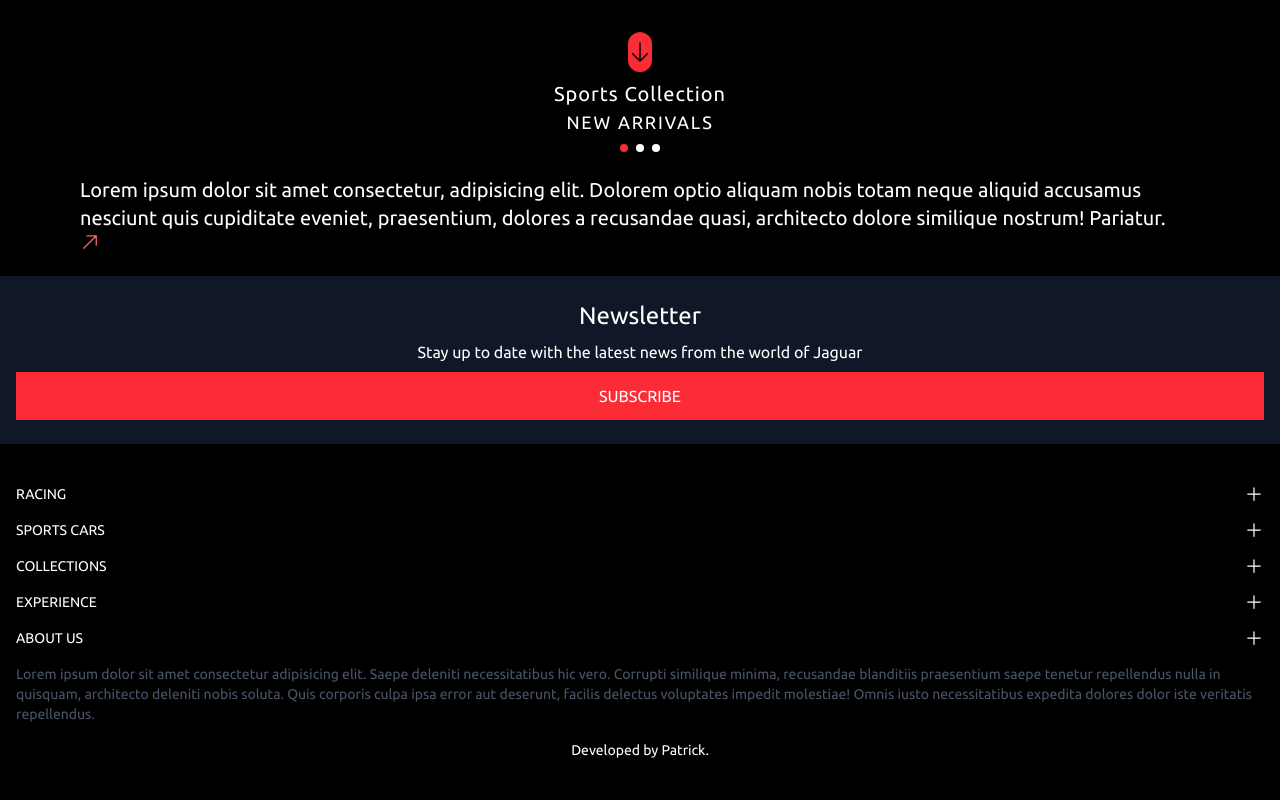
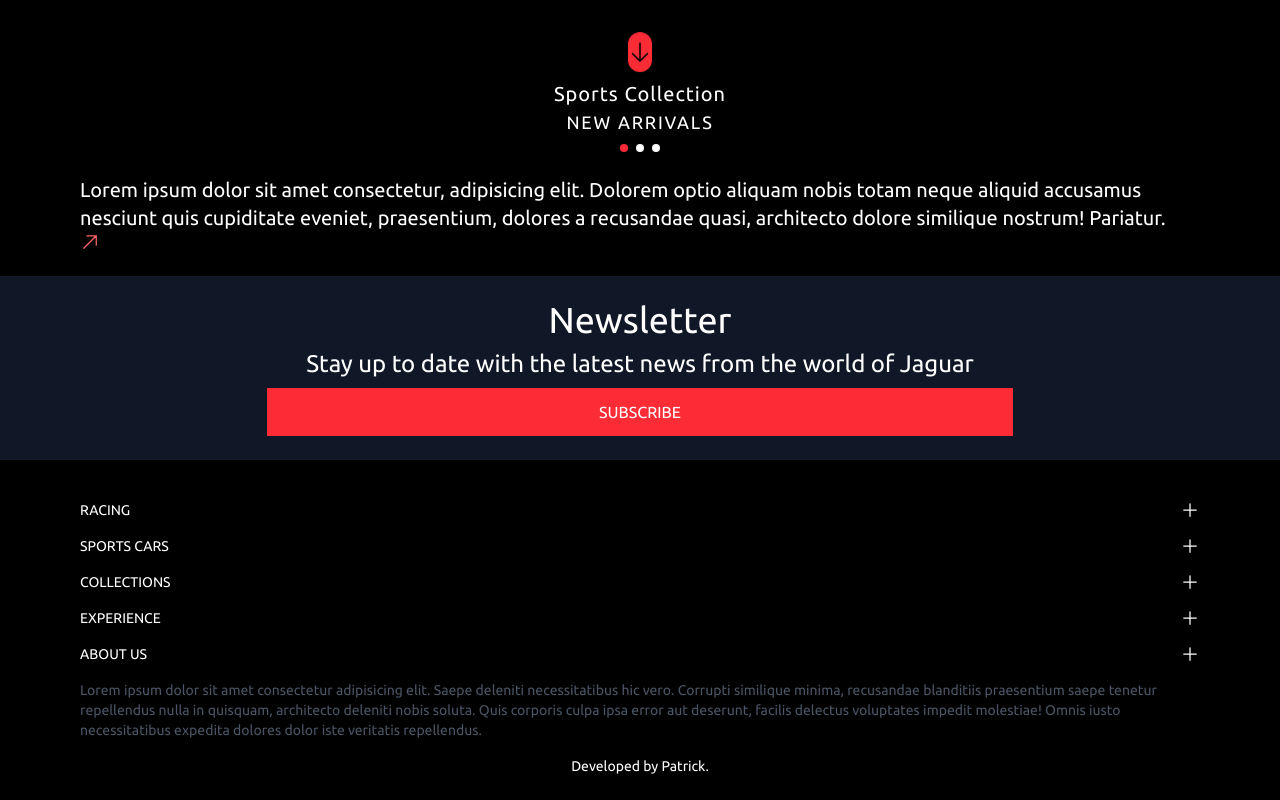
Before and after one commit to pacheko-ke/jaguar-motors, a React (Vite) app: page / in a window 1280 px wide. Shown: the part 706-1506 px from the top of the page. Built offline with nearby package versions, Linux system fonts and the light colour scheme.

Commit message:
responsive footer

```diff
--- a/src/components/Footer.jsx
+++ b/src/components/Footer.jsx
@@ -2,7 +2,7 @@
 
 export default function Footer() {
     return (
-        <div className='pb-6 text-white flex flex-col gap-y-4 text-sm pt-10 px-4'>
+        <div className='pb-6 text-white flex flex-col gap-y-4 text-sm pt-10 px-4 md:px-20'>
             <div className='flex justify-between'>
                 <h1>RACING</h1>
                 <svg xmlns="http://www.w3.org/2000/svg" fill="none" viewBox="0 0 24 24" strokeWidth={1.5} stroke="currentColor" className="size-5">
--- a/src/components/Newsletter.jsx
+++ b/src/components/Newsletter.jsx
@@ -2,10 +2,10 @@
 
 export default function () {
   return (
-    <div className='text-white bg-gray-900 flex flex-col px-4 text-center gap-y-2 py-6 mt-6'>
-        <h1 className='text-2xl'>Newsletter</h1>
-        <p className='text-md'>Stay up to date with the latest news from the world of Jaguar</p>
-        <button className='bg-red-500 px-30 py-3'>SUBSCRIBE</button>
+    <div className='text-white bg-gray-900 flex flex-col items-center px-4 md:px-20 text-center gap-y-2 py-6 mt-6'>
+        <h1 className='text-2xl md:text-4xl'>Newsletter</h1>
+        <p className='text-md md:text-2xl'>Stay up to date with the latest news from the world of Jaguar</p>
+        <button className='bg-red-500 px-30 py-3 md:w-2/3 cursor-pointer'>SUBSCRIBE</button>
     </div>
   )
 }
```
